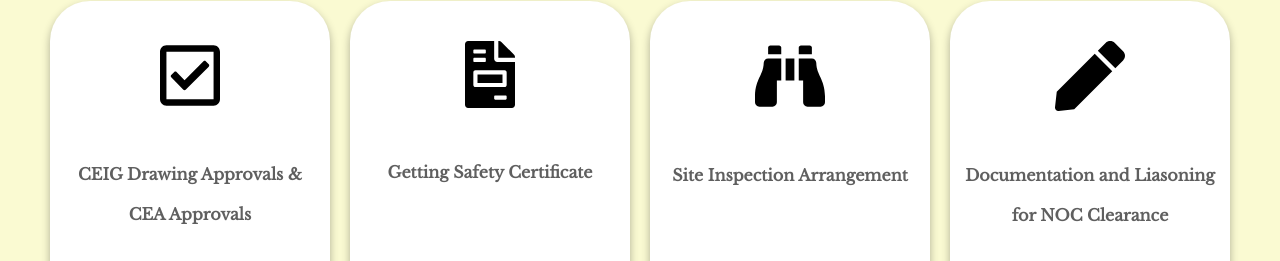
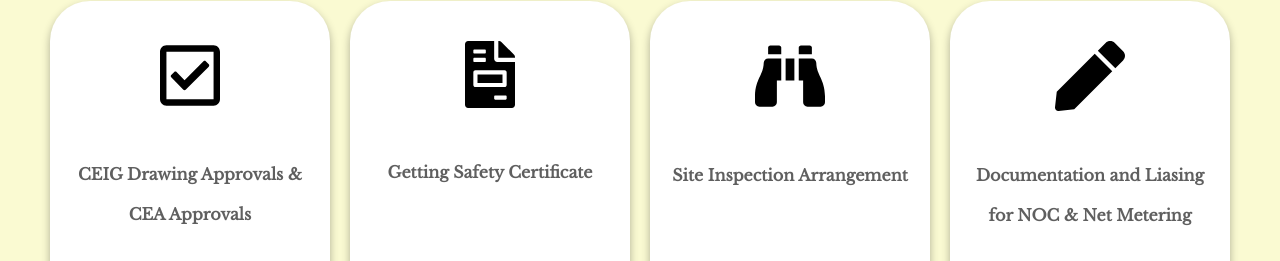
Before and after one commit to Arivanantham98/sunraysolarsolution, a plain HTML site: page index.html in a window 1280 px wide. Shown: the part 2390-2651 px from the top of the page. Drawn offline with nearby package versions, Linux system fonts and the light colour scheme; no server answers.

Commit message:
services section update

```diff
--- a/index.html
+++ b/index.html
@@ -187,8 +187,8 @@
       <div class="column">
         <div class="card">
           <img src="./images/pen-solid.svg" style="width: 70px; height: auto; padding-top: 40px" />
-          <p>Documentation and Liasoning</p>
-          <span>for NOC Clearance</span>
+          <p>Documentation and Liasing</p>
+          <span>for NOC & Net Metering</span>
         </div>
       </div>
     </div>
```
